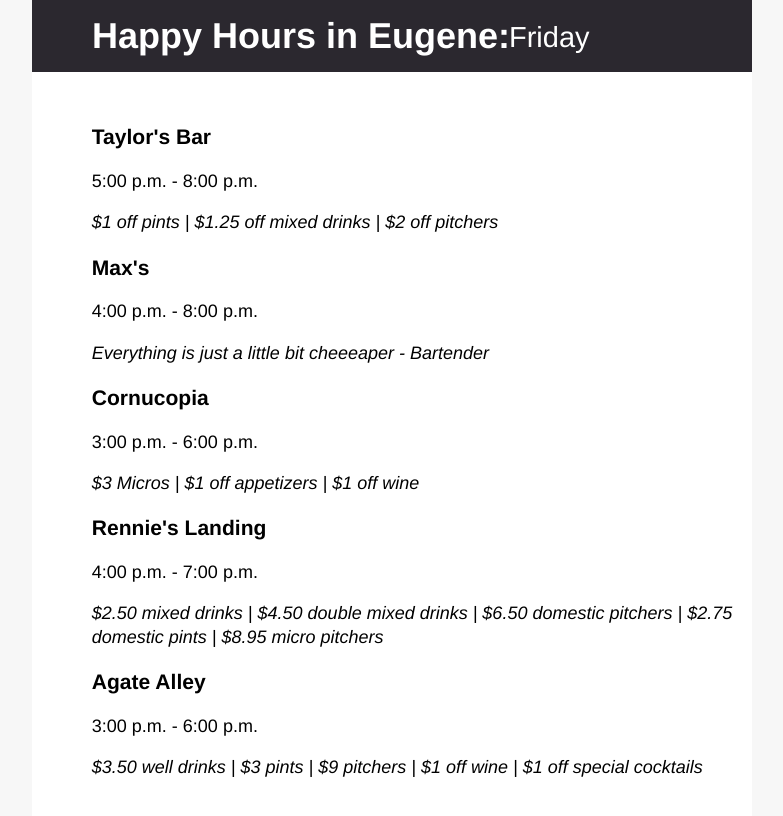
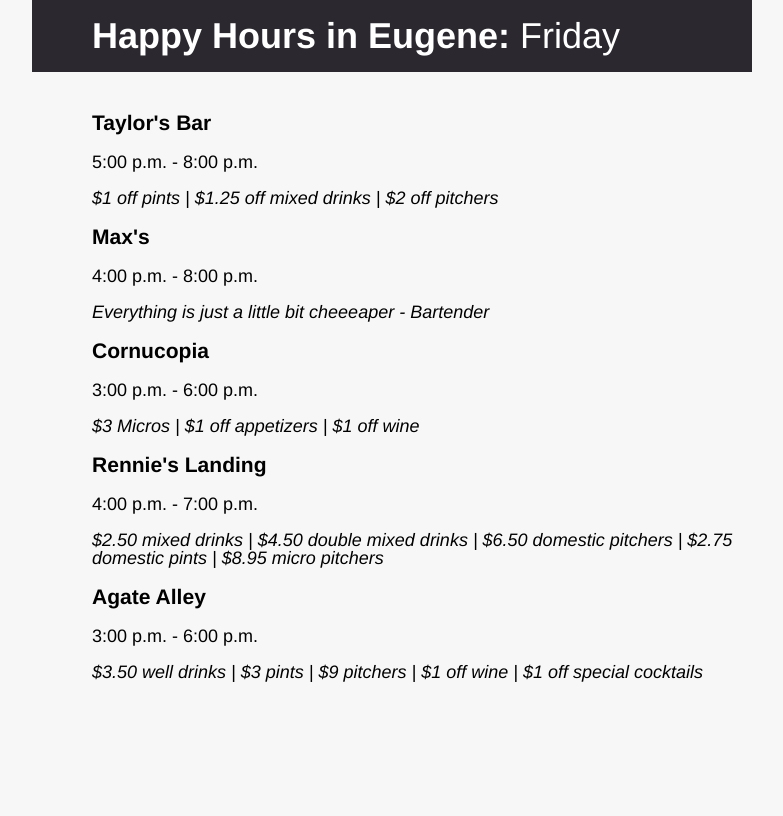
Before and after one commit to dailyemerald/happyhour, a website: page public/index.html in a window 1280 px wide. Shown: the whole page, without its empty margins (248-1031 px from the left). Drawn offline with nearby package versions, Linux system fonts and the light colour scheme.

Commit message:
Modified styles, included date in existing line

```diff
--- a/public/index.html
+++ b/public/index.html
@@ -12,28 +12,40 @@
 		<meta property="og:type" content="website" />
 		<meta property="og:image" content="" />
 		<script>window._top = (new Date()).getTime();</script>
+
+
+
+
+
+
+
 	</head>
 	<body>
+
+
+
+
+		<header>
 		<div class="nav">
+			<h1>Happy Hours in Eugene:
 
-			<h1>Happy Hours in Eugene:</h1>
-		</div>
+			<span id="dateline">
 
-		<div class="dateline">
 				<script language = "JavaScript">
+
 				var now = new Date();
 				var dayNames = new Array("Sunday","Monday","Tuesday","Wednesday","Thursday","Friday","Saturday");
 				document.write(dayNames[now.getDay()]);
 				</script>
+
+			</span>
+			</h1>
+
 		</div>
 
 
-
-
 		</header>
-		<section id="container">
-
-		</section>
+		<section id="container"></section>
 
 		<script src="//ajax.googleapis.com/ajax/libs/jquery/1.10.2/jquery.min.js"></script>
 		<script src="react.min.js"></script>
--- a/public/style.css
+++ b/public/style.css
@@ -4,7 +4,7 @@ body {
 
 	font-weight: 300;
 	font-size: 18px;
-	line-height: 1.3em;
+	line-height: 1em;
 	width: 40em;
 	margin: 0 auto;
 	max-width: 100%;
@@ -14,10 +14,6 @@ body {
 	background: #F7F7F7;
 
 }
-header, section {
-	padding: 1.1em;
-	background: #FFF;
-}
 
 h1{
 	margin-left:60px;
@@ -25,22 +21,24 @@ h1{
 	font-weight:600;
 
 }
-.dateline{
 
-	position:relative;
-	background-color:;
-	margin-left:45px;
+.position{
+	padding-bottom:50px;
+
+}
+
+#dateline{
 	font-family: "Helvetica Neue";
-	font-size:29px;
-	font-weight:200;
-	color:#FFF;
-	z-index:1;
-	padding-left:60%;
-	padding-top:26px;
+	font-weight:100;
+
+
+
 }
 
 ul {
 	list-style-type:none;
+	padding-top:20px;
+	padding-left:60px;
 }
 li {
 	font-family: "Helvetica Neue";
@@ -61,6 +59,7 @@ li {
 	height: 72px;
 	font-family: "Helvetica Neue";
 	font-weight:400;
+	margin-bottom:90px;
 
 }
 
```
Lines whose indentation alone changed are shown as unchanged.
